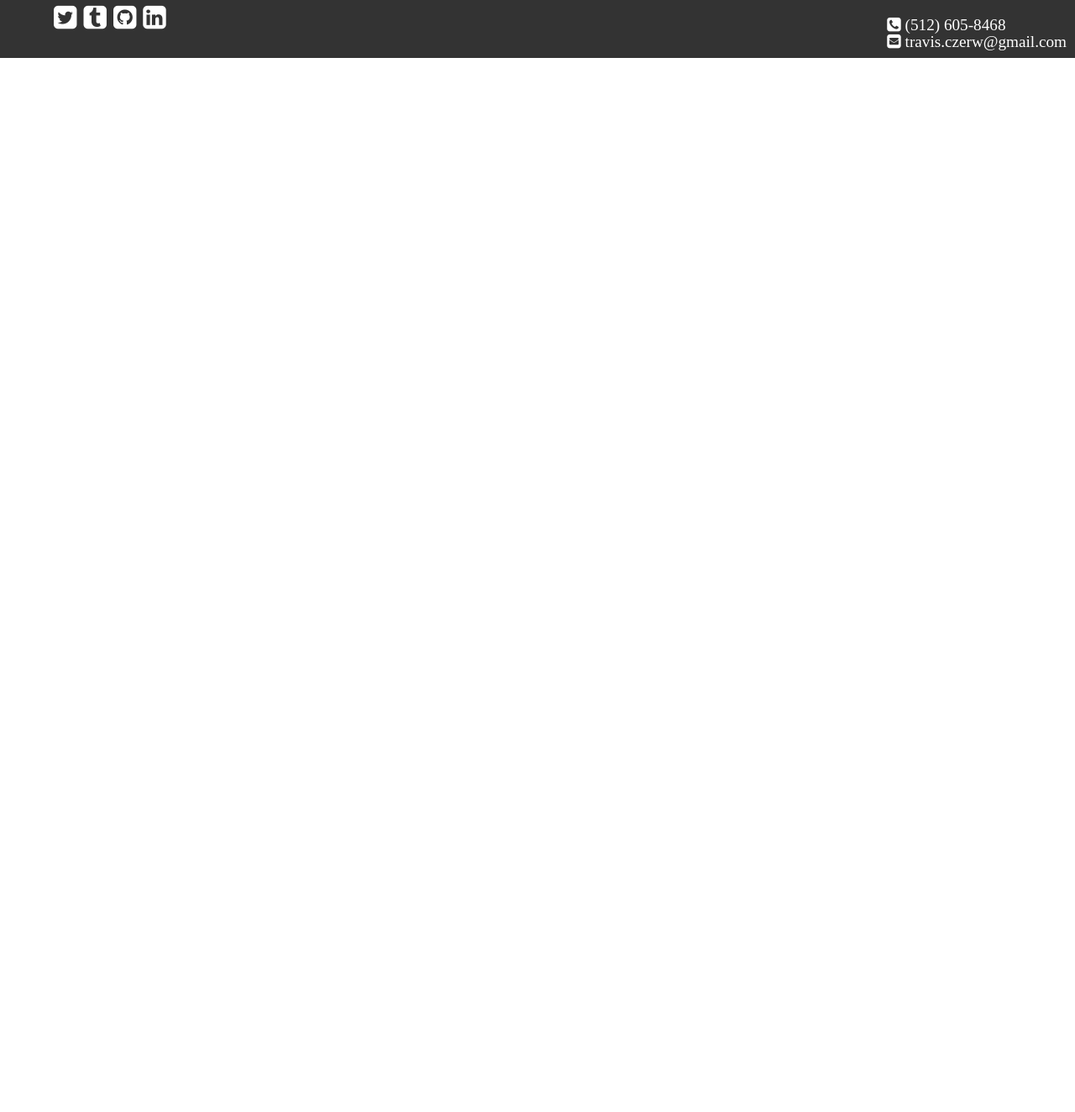
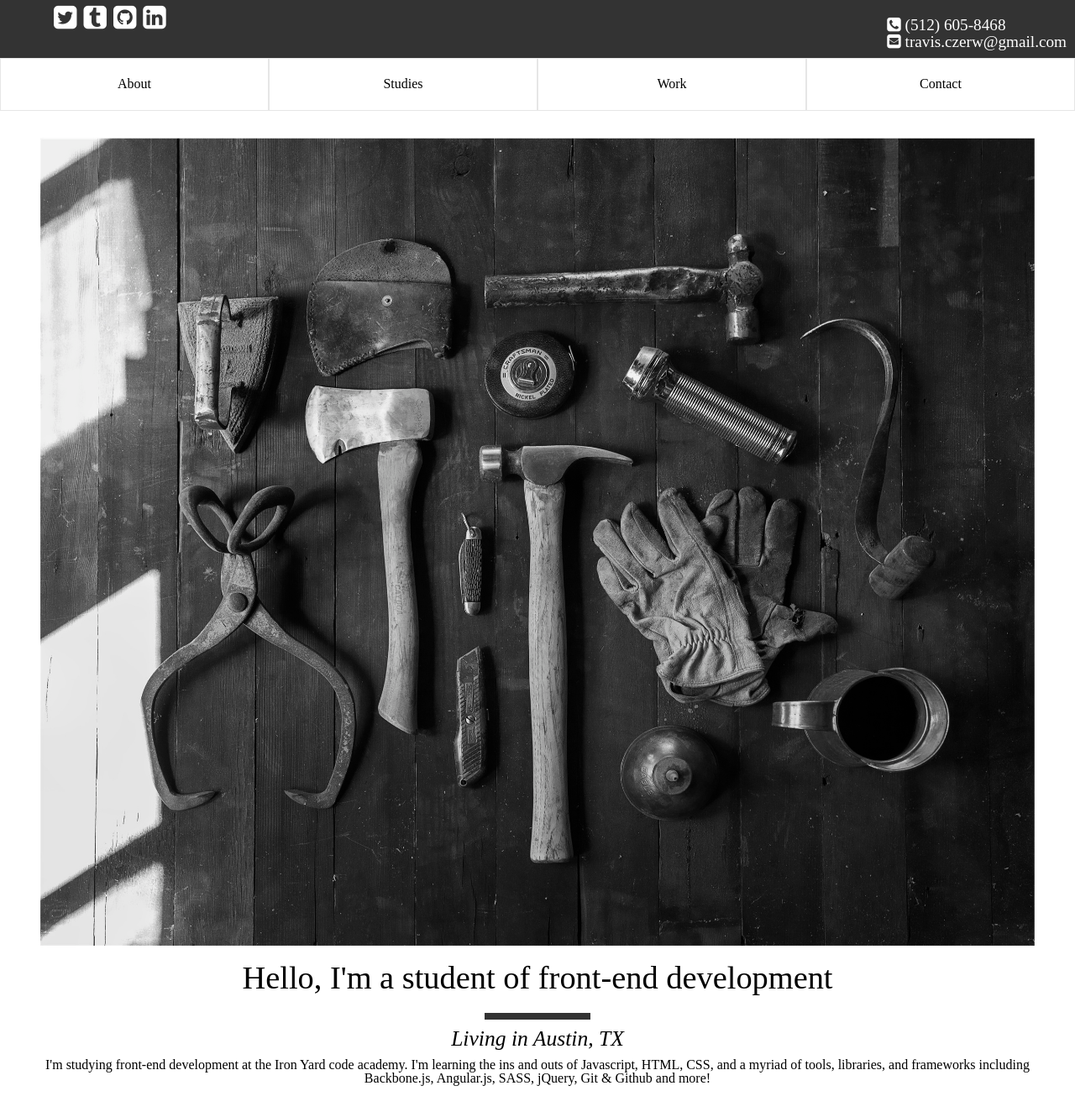
Before and after one commit to Trav84/Website-Homepage, a plain HTML site: page app/index.html in a window 1280 px wide. Shown: the part 72-1396 px from the top of the page at 84% size. Before the commit the page ends 800 px from the top, so only its background shows below. Drawn offline with nearby package versions, Linux system fonts and the light colour scheme; files that its build step writes are made by us from their sources.

Commit message:
Continue to work on new portfolio. Header, Nav, and Main sections added in and some work done on them

```diff
--- a/app/index.html
+++ b/app/index.html
@@ -13,8 +13,8 @@
 		<!-- endbuild -->
 
 		<!-- build:css styles/main.css -->
+		<link rel="stylesheet" href="//maxcdn.bootstrapcdn.com/font-awesome/4.3.0/css/font-awesome.min.css">
 		<link rel="stylesheet" href="styles/main.css">
-		<link rel="stylesheet" href="//maxcdn.bootstrapcdn.com/font-awesome/4.3.0/css/font-awesome.min.css">
 		<!-- endbuild -->
 
 		<!-- build:js scripts/vendor/modernizr.js -->
@@ -30,9 +30,9 @@
 			<h1> Travis Czerw </h1>
 			<div>
 				<a href="https://twitter.com/TRexCzerw"> <i class="fa fa-twitter-square"></i> </a>
-				<a href-"https://www.tumblr.com/blog/donutcoder"> <i class="fa fa-tumblr-square"></i> </a>
-				<i class="fa fa-github-square"></i>
-				<i class="fa fa-linkedin-square"></i>
+				<a href="https://www.tumblr.com/blog/donutcoder"> <i class="fa fa-tumblr-square"></i> </a>
+				<a href="https://github.com/Trav84"> <i class="fa fa-github-square"></i> </a>
+				<a href="www.linkedin.com/pub/travis-czerw/9a/b13/382/en" <i class="fa fa-linkedin-square"></i> </a>
 			</div>
 
 			<div class="contact-details">
@@ -44,6 +44,21 @@
 				</div>
 			</div>
 		</header>
+
+		<nav>
+			<div class="hvr-rectangle-in"> About </div>
+			<div> Studies </div>
+			<div> Work </div>
+			<div> Contact </div>
+		</nav>
+
+		<section class="main">
+			<img src="images/tools.jpg">
+			<h1> Hello, I'm a student of front-end development </h1>
+			<div class="bar"> </div>
+			<h2> Living in Austin, TX </h2>
+			<h3> I'm studying front-end development at the Iron Yard code academy. I'm learning the ins and outs of Javascript, HTML, CSS, and a myriad of tools, libraries, and frameworks including Backbone.js, Angular.js, SASS, jQuery, Git & Github and more! </h3>
+		</section>
 
 
 
--- a/app/scripts/main.js
+++ b/app/scripts/main.js
@@ -1,2 +1 @@
 /* jshint devel:true */
-console.log('\'Allo \'Allo!');
--- a/app/styles/main.scss
+++ b/app/styles/main.scss
@@ -24,3 +24,56 @@ header {
 		color: white;
 	}
 }
+
+nav {
+	font-size:0;
+
+
+	div {
+		text-align: center;
+		box-sizing:border-box;
+		font-size:16px;
+		border:1px solid rgb(230,230,230);
+		display:inline-block;
+		padding:1.4em 1.4em;
+		width:25%;
+	}
+
+	div:hover {
+		background-color: rgb(204,204,204);
+	}
+}
+
+.main {
+	margin:2em 3em;
+	text-align: center;
+
+	img {
+		width:100%;
+		margin-bottom:1em;
+	}
+
+	h1 {
+		font-size:2.4em;
+		margin-bottom:0.6em;
+	}
+
+	h2 {
+		font-size:1.6em;
+		margin-bottom: 0.4em;
+		font-style: italic;
+	}
+
+	h3 {
+		font-size:1em;
+	}
+
+	.bar {
+		margin:0 auto;
+		border:4px solid rgb(51,51,51);
+		width:10%;
+		margin-bottom:0.6em;
+	}
+
+
+}
```
Also changed, not shown: app/images/tools.jpg (added).
